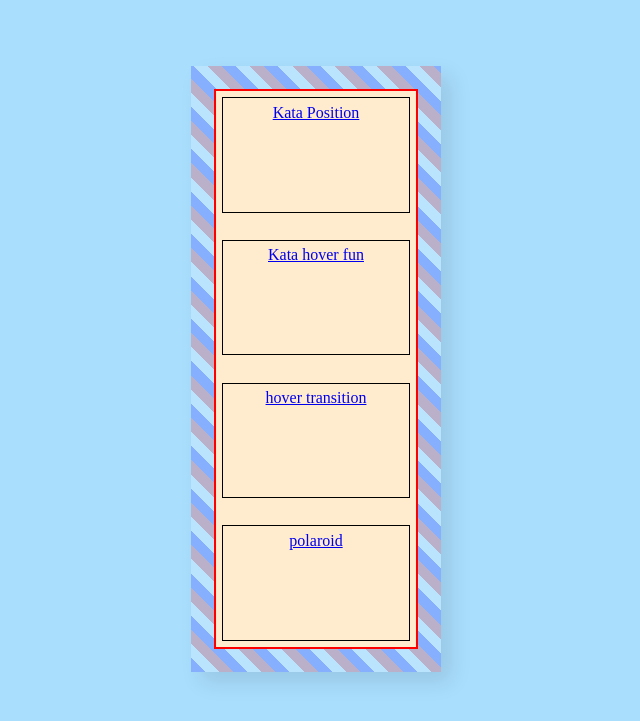
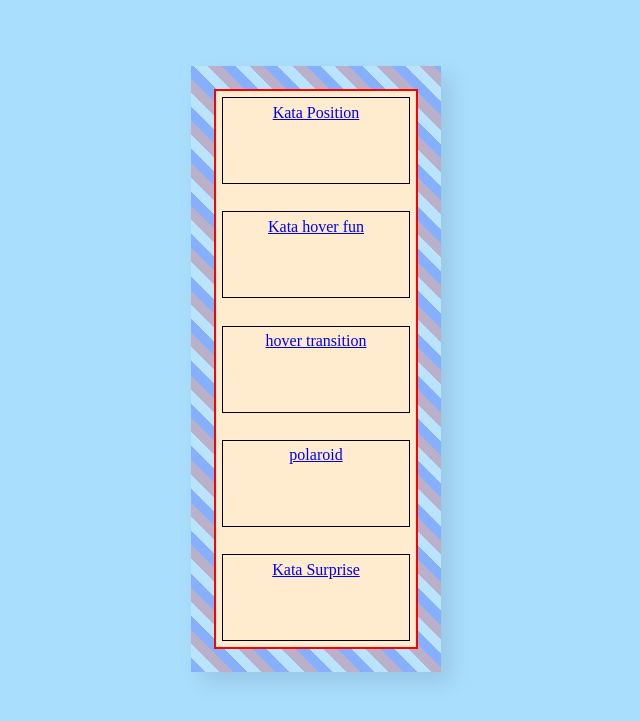
Before and after one commit to Student-Torsten/Katas, a plain HTML site: page index.html in a window 1280 px wide. Shown: the part 87-808 px from the top of the page, without its empty margins (324-964 px from the left). Drawn offline with Linux system fonts and the light colour scheme.

Commit message:
kata surprise linked in mainpage

```diff
--- a/index.html
+++ b/index.html
@@ -14,6 +14,7 @@
         <div><a href="hover.fun/index.html">Kata hover fun</a></div>
         <div><a href="hover.txt/index.html">hover transition</a></div>
         <div><a href="polaroid/index.html">polaroid</a></div>
+        <div><a href="kata_surprise/index.html">Kata Surprise</a></div>
       </div>
     </main>
   </body>
```
